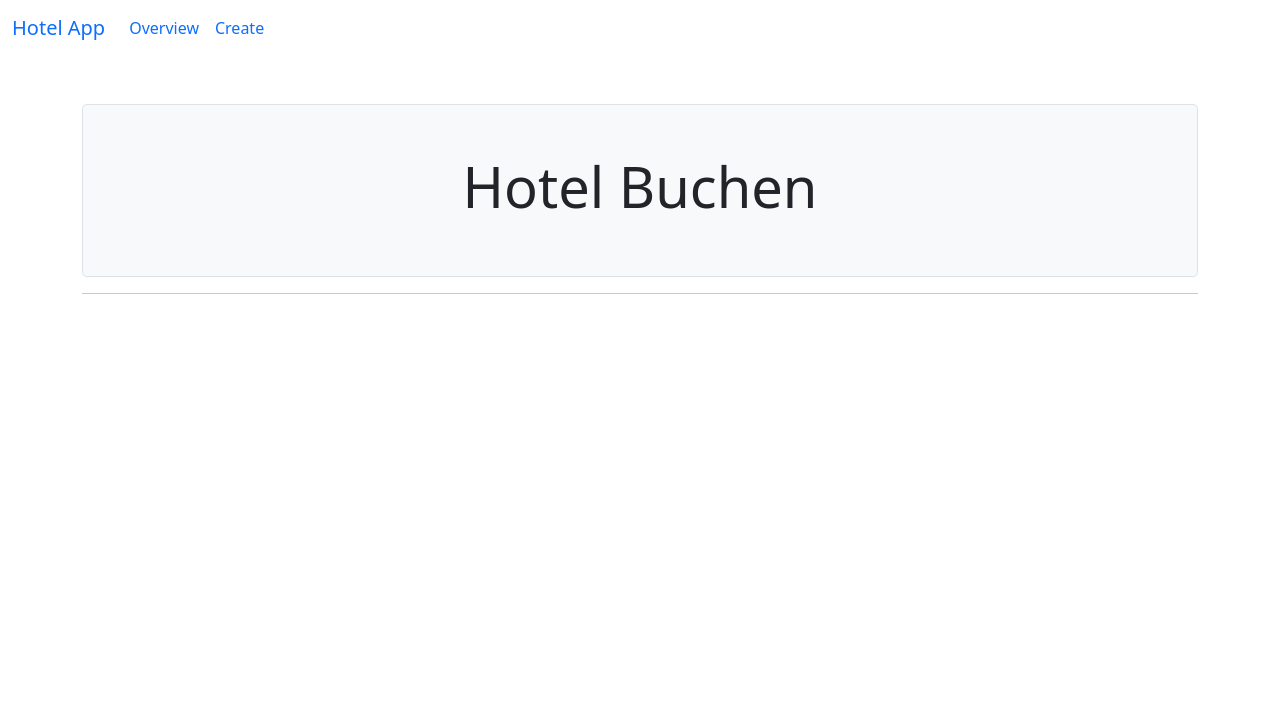
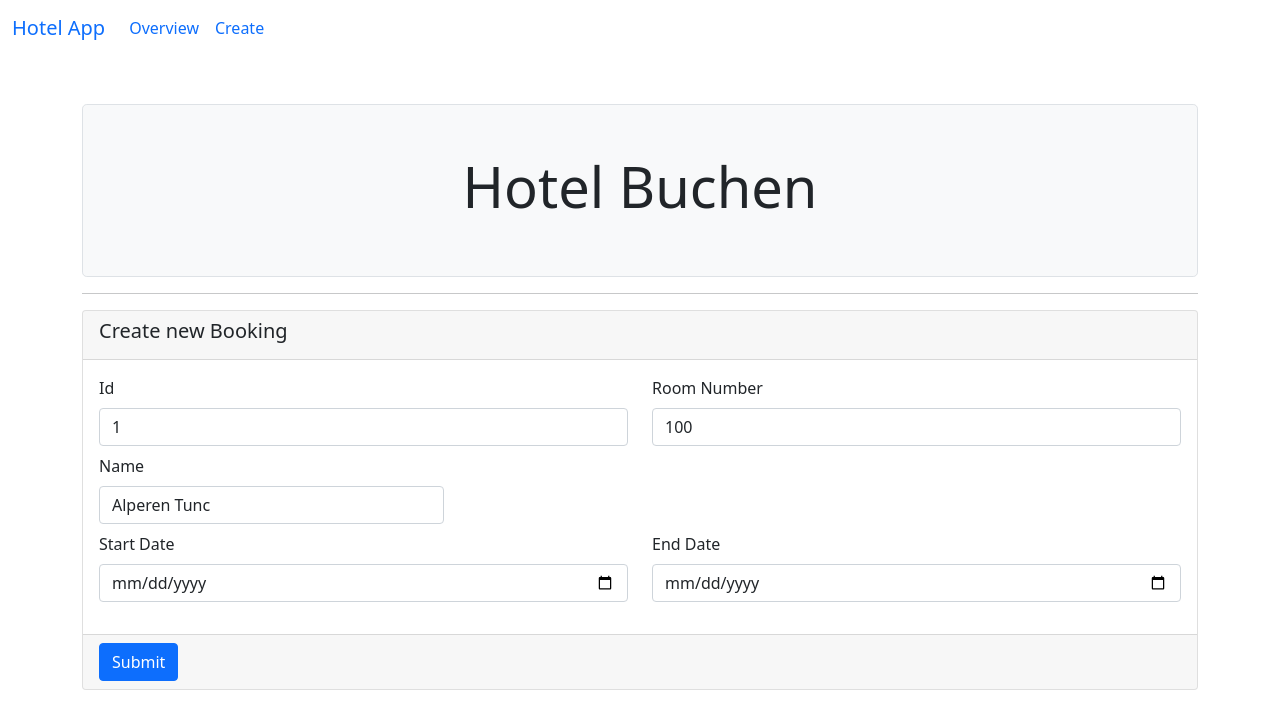
Before and after one commit to alperen-tunc/hotel-app, an Angular app: page /edit/1 in a window 1280 px wide. Before the commit this address led to /. Shown: the top 728 px of the page. Built offline with nearby package versions, Linux system fonts and the light colour scheme.

Commit message:
update_14.04

```diff
--- a/src/app/app.component.html
+++ b/src/app/app.component.html
@@ -10,7 +10,7 @@
           <a class="nav-link active" aria-current="page" routerLink="/bookings">Overview</a>
         </li>
         <li class="nav-item">
-          <a class="nav-link active" aria-current="page" routerLink="/createBooking">Create</a>
+          <a class="nav-link active" aria-current="page" routerLink="/create">Create</a>
         </li>
       </ul>
     </div>
--- a/src/app/app.module.ts
+++ b/src/app/app.module.ts
@@ -2,9 +2,10 @@
 import { BrowserModule } from '@angular/platform-browser';
 
 import { AppComponent } from './app.component';
-import { BookingComponent } from './booking/booking.component';
+import { BookingComponent } from './bookings/bookings.component';
 import { AppRoutingModule } from './app-routing.module';
 import { CreateBookingComponent } from './create-booking/create-booking.component';
+import { FormsModule } from '@angular/forms';
 
 @NgModule({
   declarations: [
@@ -14,7 +15,8 @@
   ],
   imports: [
     BrowserModule,
-    AppRoutingModule
+    AppRoutingModule,
+    FormsModule
   ],
   providers: [],
   bootstrap: [AppComponent]
--- a/src/app/booking/booking.component.html
+++ b/src/app/bookings/bookings.component.html
@@ -1,6 +1,6 @@
 
 <div class="list-group" *ngFor="let booking of bookings">
-    <a href="#" class="mb-2 list-group-item list-group-item-action" aria-current="true">
+    <a routerLink="/edit/{{booking.id}}" class="mb-2 list-group-item list-group-item-action" aria-current="true">
       <div class="d-flex w-100 justify-content-between">
         <h5 class="mb-1">{{booking.name}}</h5>
         <small>{{booking.id}}</small>
--- a/src/app/booking/booking.component.ts
+++ b/src/app/bookings/bookings.component.ts
@@ -4,8 +4,8 @@
 
 @Component({
   selector: 'app-booking',
-  templateUrl: './booking.component.html',
-  styleUrls: ['./booking.component.css']
+  templateUrl: './bookings.component.html',
+  styleUrls: ['./bookings.component.css']
 })
 
 export class BookingComponent implements OnInit
--- a/src/app/create-booking/create-booking.component.html
+++ b/src/app/create-booking/create-booking.component.html
@@ -1 +1,49 @@
-<p>create-booking works!</p>
+<div class="card">
+    <div class="card-header">
+        <h5>Create new Booking</h5>
+    </div>
+
+    <div class="card-body">
+        <form>
+            <div class="row mb-2">
+                <div class="col">
+                    <!--Id-->
+                    <label class="form-label">Id</label>
+                    <input type="number" [(ngModel)]="booking.id" name="Id" class="form-control"/>
+                </div>
+
+                <div class="col">
+                    <!--RoomNumber-->
+                    <label class="form-label">Room Number</label>
+                    <input type="number" [(ngModel)]="booking.roomNumber" name="roomNumber" class="form-control"/>
+                </div>
+            </div>
+
+            <div class="row mb-2">
+                <div class="col-4">
+                    <!--Name-->
+                    <label class="form-label">Name</label>
+                    <input type="string" [(ngModel)]="booking.name" name="name" class="form-control"/>
+                </div>
+            </div>
+
+            <div class="row mb-2">
+                <div class="col">
+                    <!--StartDate-->
+                    <label class="form-label">Start Date</label>
+                    <input type="date" [(ngModel)]="booking.startDate" name="startDate" class="form-control"/>
+                </div>
+
+                <div class="col mb-2">
+                    <!--EndDate-->
+                    <label class="form-label">End Date</label>
+                    <input type="date" [(ngModel)]="booking.endDate" name="endDate" class="form-control"/>
+                </div>
+            </div>
+        </form>
+    </div>
+
+    <div class="card-footer">
+        <button (click)="save()" class="btn btn-primary">Submit</button>
+    </div>
+</div>
--- a/src/app/create-booking/create-booking.component.ts
+++ b/src/app/create-booking/create-booking.component.ts
@@ -1,10 +1,44 @@
-import { Component } from '@angular/core';
+import { Component, OnInit } from '@angular/core';
+import { Booking } from '../booking';
+import { Bookings } from '../mock-bookings';
+import { Router } from '@angular/router';
+import { ActivatedRoute } from '@angular/router';
 
 @Component({
   selector: 'app-create-booking',
   templateUrl: './create-booking.component.html',
   styleUrls: ['./create-booking.component.css']
 })
-export class CreateBookingComponent {
+export class CreateBookingComponent implements OnInit
+{
+  constructor (private router: Router,
+                private activatedRoute: ActivatedRoute) {}
+
+  booking: Booking = {
+    id: 11,
+    name: "Your name",
+    roomNumber: 110,
+    startDate: new Date,
+    endDate: new Date
+  }
+
+  ngOnInit(): void
+  {
+    if(this.router.url != '/create')
+    {
+      var id = Number(this.activatedRoute.snapshot.paramMap.get("id"));
+      var bookingById = Bookings.find(booking => booking.id == id)!;
+      this.booking = bookingById;
+    }
+
+  }
+
+  save()
+  {
+    Bookings.push(this.booking);
+    this.router.navigate(['bookings']);
+  }
+
+
 
 }
```
Also changed, not shown: src/app/app-routing.module.ts (+5 -2 lines), src/app/bookings/bookings.component.css (added), 1 other file (tests, documents, lock files or other folders).
